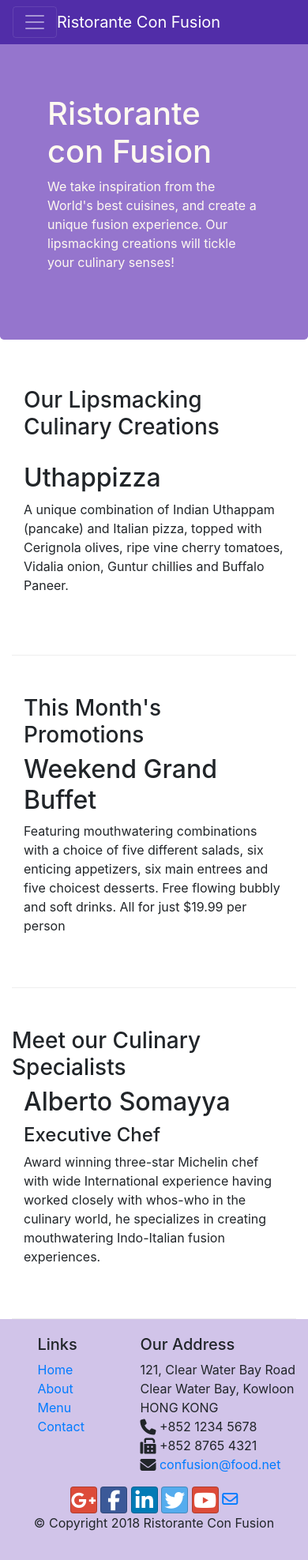
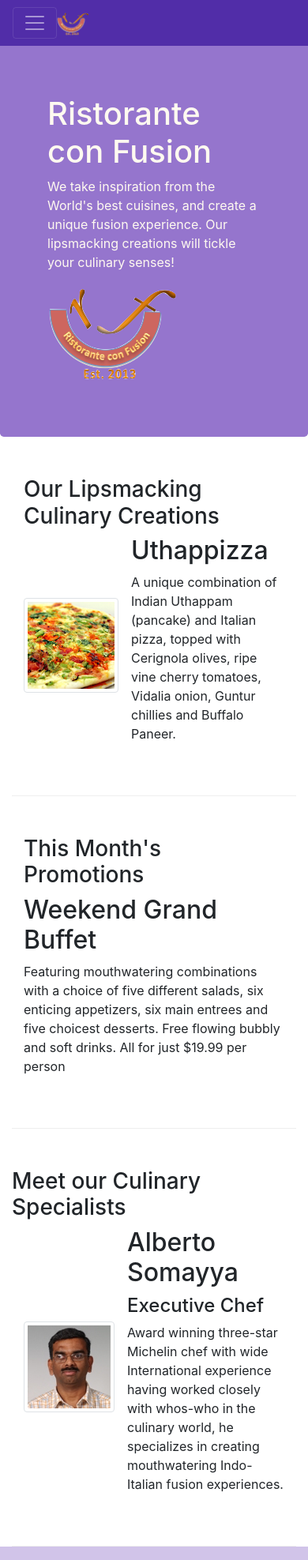
Before and after one commit to utkarshtambe10/Front-end-Framework-Bootstrap4-Course, a plain HTML site: page index.html in a window 390 px wide. Shown: the top 1975 px of the page at 79% size. Drawn offline with nearby package versions, Linux system fonts and the light colour scheme.

Commit message:
images and media

```diff
--- a/index.html
+++ b/index.html
@@ -21,13 +21,17 @@
             <button class="navbar-toggler" type="button" data-toggle="collapse" data-target="#Navbar">
                 <span class="navbar-toggler-icon"></span>
             </button>
-            <a class="navbar-brand mr-auto" href="#">Ristorante Con Fusion</a>
+            <a class="navbar-brand mr-auto" href="#"><img src="img/logo.png" height="30" width="41" alt=""></a>
             <div class="collapse navbar-collapse" id="Navbar">
                 <ul class="navbar-nav mr-auto">
-                    <li class="nav-item active"><a class="nav-link" href="#"><span class="fa fa-home fa-lg"></span> Home</a></li>
-                    <li class="nav-item"><a class="nav-link" href="./aboutus.html"><span class="fa fa-info fa-lg"></span> About</a></li>
-                    <li class="nav-item"><a class="nav-link" href="#"><span class="fa fa-list fa-lg"></span> Menu</a></li>
-                    <li class="nav-item"><a class="nav-link" href="contactus.html"><span class="fa fa-address-card fa-lg"></span> Contact</a></li>
+                    <li class="nav-item active"><a class="nav-link" href="#"><span class="fa fa-home fa-lg"></span>
+                            Home</a></li>
+                    <li class="nav-item"><a class="nav-link" href="./aboutus.html"><span
+                                class="fa fa-info fa-lg"></span> About</a></li>
+                    <li class="nav-item"><a class="nav-link" href="#"><span class="fa fa-list fa-lg"></span> Menu</a>
+                    </li>
+                    <li class="nav-item"><a class="nav-link" href="contactus.html"><span
+                                class="fa fa-address-card fa-lg"></span> Contact</a></li>
                 </ul>
             </div>
         </div>
@@ -40,7 +44,8 @@
                     <p>We take inspiration from the World's best cuisines, and create a unique fusion experience. Our
                         lipsmacking creations will tickle your culinary senses!</p>
                 </div>
-                <div class="col-12 col-sm">
+                <div class="col-12 col-sm align-self-center">
+                    <img src="img/logo.png" class="img-fluid" alt="">
                 </div>
             </div>
         </div>
@@ -52,9 +57,14 @@
                 <h3>Our Lipsmacking Culinary Creations</h3>
             </div>
             <div class="col col-sm order-sm-first col-md">
-                <h2>Uthappizza</h2>
-                <p>A unique combination of Indian Uthappam (pancake) and Italian pizza, topped with Cerignola olives,
-                    ripe vine cherry tomatoes, Vidalia onion, Guntur chillies and Buffalo Paneer.</p>
+                <div class="media">
+                    <img src="img/uthappizza.png" alt="uthappizza" class="d-flex mr-3 img-thumbnail align-self-center">
+                    <div class="media-body">
+                        <h2 class="mt-0">Uthappizza</h2>
+                        <p>A unique combination of Indian Uthappam (pancake) and Italian pizza, topped with Cerignola
+                            olives, ripe vine cherry tomatoes, Vidalia onion, Guntur chillies and Buffalo Paneer.</p>
+                    </div>
+                </div>
             </div>
         </div>
 
@@ -76,11 +86,16 @@
                 <h3>Meet our Culinary Specialists</h3>
             </div>
             <div class="col col-sm order-sm-first col-md">
-                <h2>Alberto Somayya</h2>
-                <h4>Executive Chef</h4>
-                <p>Award winning three-star Michelin chef with wide International experience having worked closely with
-                    whos-who in the culinary world, he specializes in creating mouthwatering Indo-Italian fusion
-                    experiences. </p>
+                <div class="media">
+                    <img src="img/alberto.png" alt="alberto" class="d-flex mr-3 img-thumbnail align-self-center">
+                    <div class="media-body">
+                        <h2>Alberto Somayya</h2>
+                        <h4>Executive Chef</h4>
+                        <p>Award winning three-star Michelin chef with wide International experience having worked
+                            closely with whos-who in the culinary world, he specializes in creating
+                            mouthwatering Indo-Italian fusion experiences. </p>
+                    </div>
+                </div>
             </div>
         </div>
     </div>
@@ -110,11 +125,16 @@
                 </div>
                 <div class="col-sm align-self-center">
                     <div class="text-center">
-                        <a class="btn btn-social-icon btn-google" href="http://google.com/+"><i class="fa fa-google-plus fa-lg"></i></a>
-                        <a class="btn btn-social-icon btn-facebook" href="http://www.facebook.com/profile.php?id="><i class="fa fa-facebook fa-lg"></i></a>
-                        <a class="btn btn-social-icon btn-linkedin" href="http://www.linkedin.com/in/"><i class="fa fa-linkedin fa-lg"></i></a>
-                        <a class="btn btn-social-icon btn-twitter" href="http://twitter.com/"><i class="fa fa-twitter fa-lg"></i></a>
-                        <a class="btn btn-social-icon btn-google" href="http://youtube.com/"><i class="fa fa-youtube fa-lg"></i></a>
+                        <a class="btn btn-social-icon btn-google" href="http://google.com/+"><i
+                                class="fa fa-google-plus fa-lg"></i></a>
+                        <a class="btn btn-social-icon btn-facebook" href="http://www.facebook.com/profile.php?id="><i
+                                class="fa fa-facebook fa-lg"></i></a>
+                        <a class="btn btn-social-icon btn-linkedin" href="http://www.linkedin.com/in/"><i
+                                class="fa fa-linkedin fa-lg"></i></a>
+                        <a class="btn btn-social-icon btn-twitter" href="http://twitter.com/"><i
+                                class="fa fa-twitter fa-lg"></i></a>
+                        <a class="btn btn-social-icon btn-google" href="http://youtube.com/"><i
+                                class="fa fa-youtube fa-lg"></i></a>
                         <a href="mailto:"><i class="fa fa-envelope-o fa-lg"></i></a>
                     </div>
                 </div>
```
Also changed, not shown: aboutus.html (+1 -1 lines), contactus.html (+1 -1 lines), img/alberto.png (added), img/buffet.png (added), img/logo.png (added), img/uthappizza.png (added), 1 other file.
